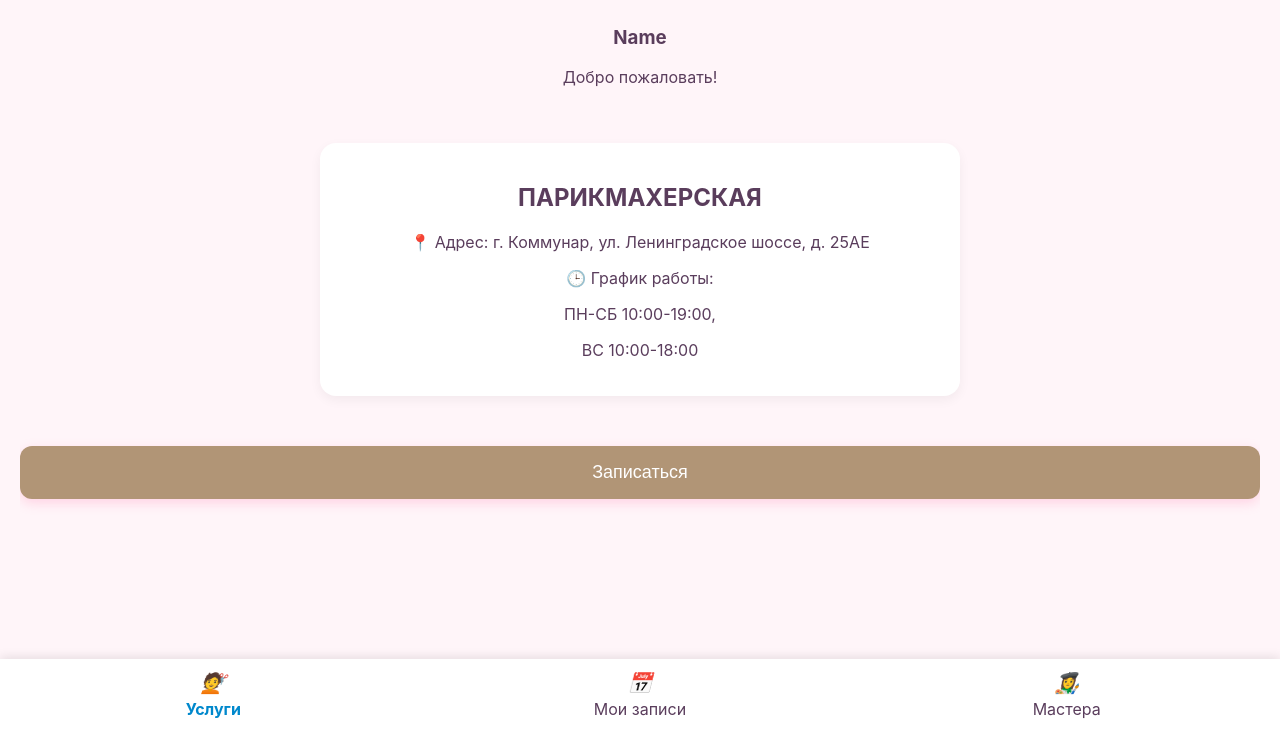
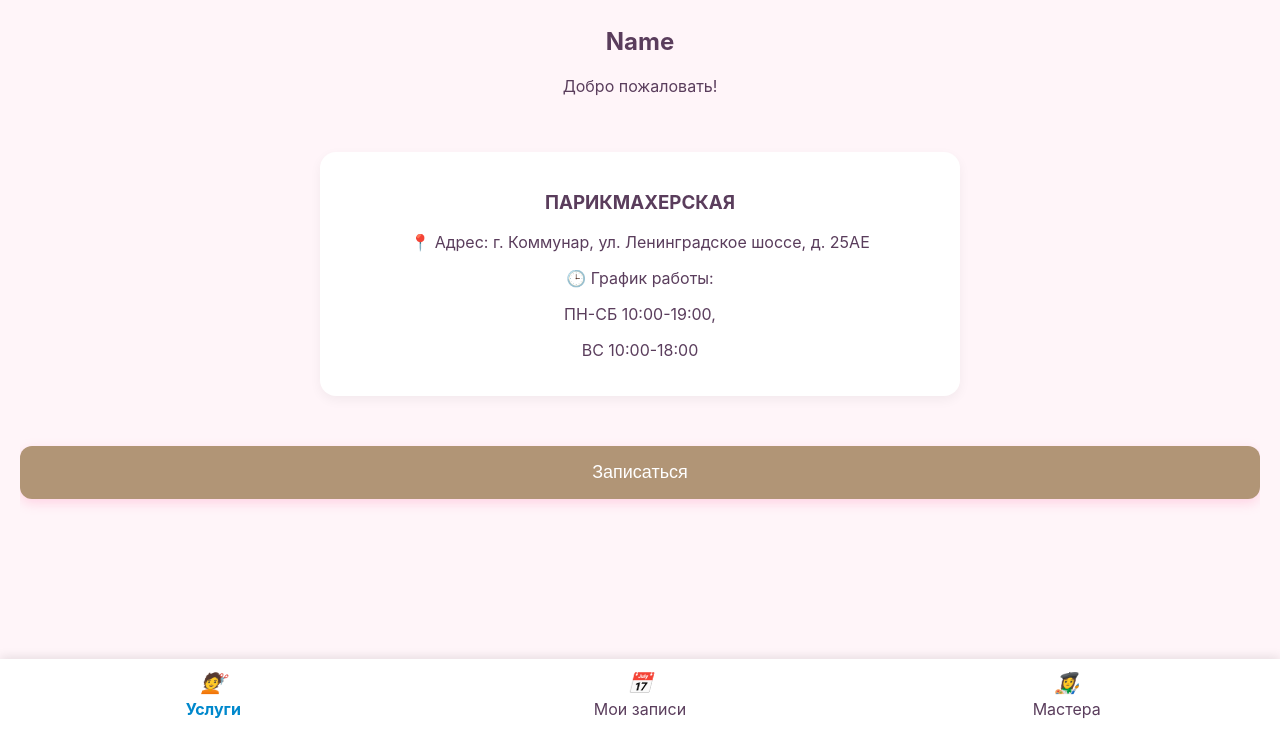
Before and after one commit to lubashkameow/ha, a website: page frontend/index.html in a window 1280 px wide. Shown: the part 69-800 px from the top of the page. Drawn offline with Linux system fonts and the light colour scheme; a script that the page names is missing.

Commit message:
Update index.html

```diff
--- a/frontend/index.html
+++ b/frontend/index.html
@@ -14,14 +14,14 @@
             <div id="avatar-container">
                 <img id="user-avatar" class="avatar" src="" alt="User Avatar">
             </div>
-            <h3 id="user-name">Name</h3>
+            <h2 id="user-name">Name</h2>
             <p class="welcome-text">Добро пожаловать!</p>
         </header>
 
         <main class="main-content">
             <div id="page-services" class="page active">
                 <div class="info-card">
-                    <h2>ПАРИКМАХЕРСКАЯ</h2>
+                    <h3>ПАРИКМАХЕРСКАЯ</h3>
                     <p>📍 Адрес: г. Коммунар, ул. Ленинградское шоссе, д. 25АЕ</p>
                     <p>🕒 График работы:</p>
                     <p>ПН-СБ 10:00-19:00,</p>
```
